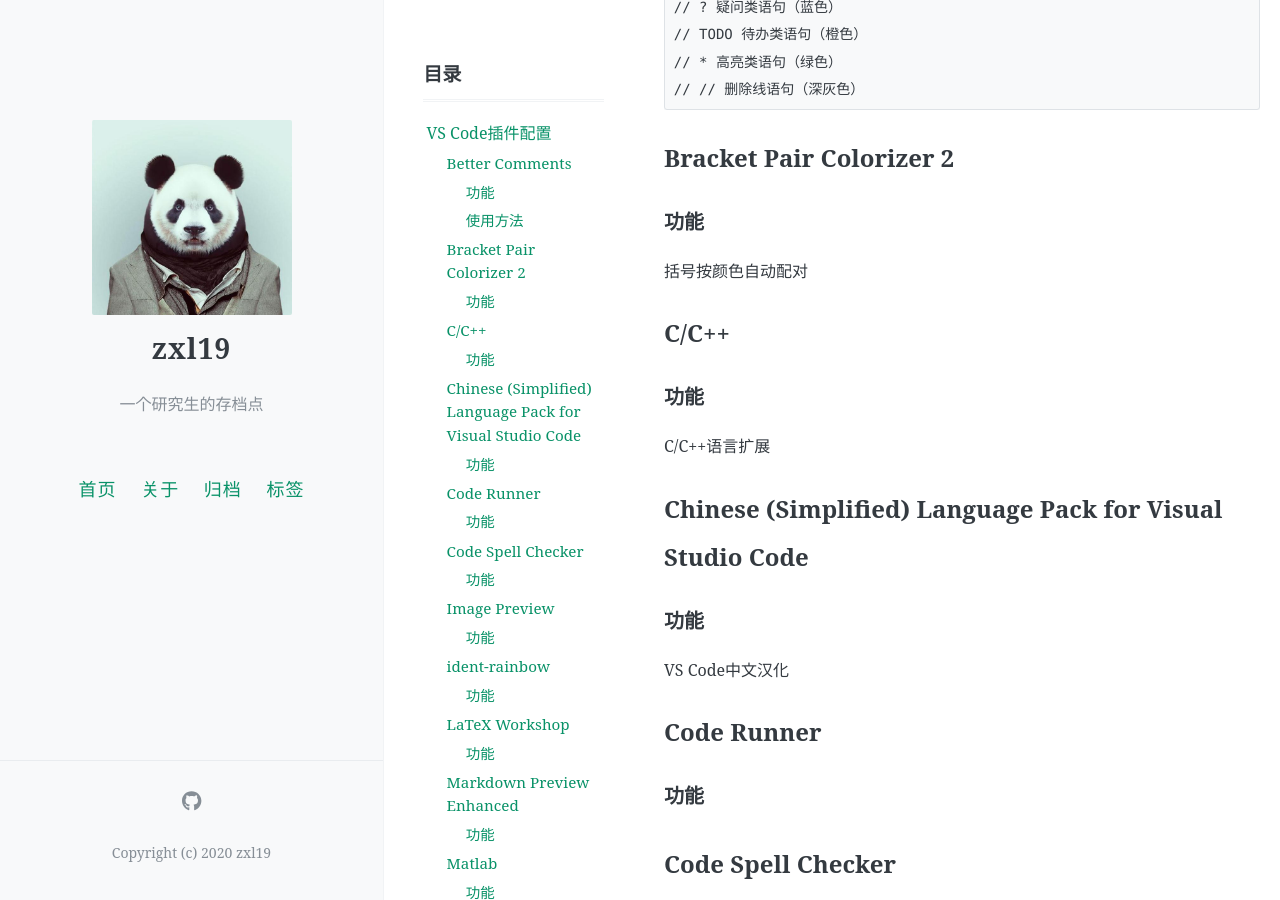
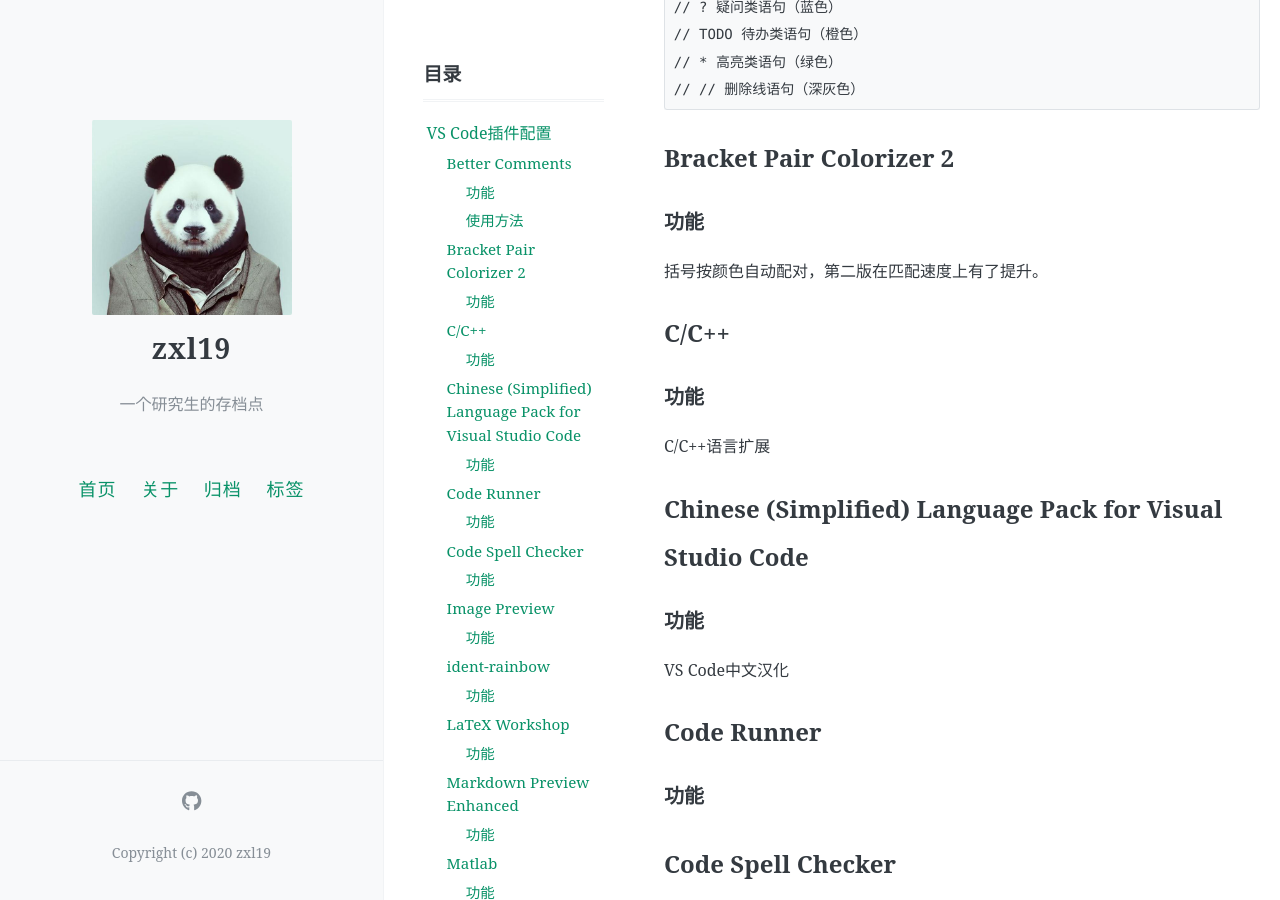
Before and after one commit to zxl19/zxl19.github.io, a Jekyll site: the page built from _posts/2020-06-03-VSCode-plugin.md, in a window 1280 px wide and 900 px high, scrolled down 468 px. Built offline with Jekyll 4.4.1, drawn with Linux system fonts in a browser that asks for light colours; comment, search, counter and statistics services are not loaded.

Commit message:
Update 2020-06-03-VSCode-plugin.md

````diff
--- a/_posts/2020-06-03-VSCode-plugin.md
+++ b/_posts/2020-06-03-VSCode-plugin.md
@@ -12,6 +12,7 @@ pinned: false
 简单记录一下目前我的VS Code插件配置（按照字母顺序排序）。
 
 <!-- more -->
+
 ## Better Comments
 ### 功能
 生成多种样式的注释
@@ -25,7 +26,7 @@ pinned: false
 ```
 ## Bracket Pair Colorizer 2
 ### 功能
-括号按颜色自动配对
+括号按颜色自动配对，第二版在匹配速度上有了提升。
 ## C/C++
 ### 功能
 C/C++语言扩展
````
Also changed, not shown: other parts of _posts/2020-06-03-VSCode-plugin.md (+2 -1 lines).
